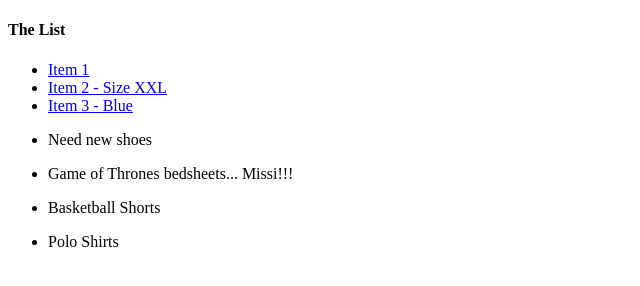
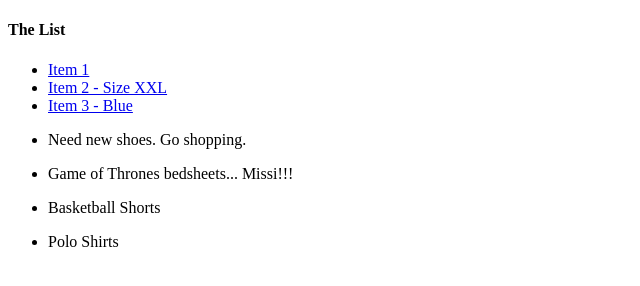
Before and after one commit to TheunderKevin/TheunderKevin.github.io, a plain HTML site: page index.html in a window 1280 px wide. Shown: the full height of the page, 0-640 px from the left. Drawn offline with Linux system fonts and the light colour scheme.

Commit message:
Update index.html

```diff
--- a/index.html
+++ b/index.html
@@ -10,7 +10,7 @@
 			<li><a href="https://www.amazon.com/Philips-White-Color-Ambiance-Double/dp/B07GXB3S7Z/ref=sr_1_4?crid=28TN1KOR4GKQ5&keywords=hue%2Blights&qid=1643473948&refinements=p_89%3APhilips%2BHue&rnid=2528832011&s=hi&sprefix=hue%2Blihgts%2Ctools%2C72&sr=1-4&th=1">Item 1</a></li>
         		<li><a href="https://www.amazon.com/Hanes-Slippers-Moccasin-Comfort-9-5-10-5/dp/B07J5GLG41/ref=sr_1_2?_encoding=UTF8&isTryState=1&nodeID=14807110011&psd=1&qid=1643480349&refinements=p_89%3AHanes&rnid=2528832011&s=prime-wardrobe&sr=1-2&th=1">Item 2 - Size XXL</a></li>
         		<li><a href="https://www.amazon.com/Ridge-Minimalist-Blocking-Titanium-Wallets/dp/B07KNQW5V3/ref=pd_day0fbt_img_2/132-9923665-3216458?pd_rd_w=xj15k&pf_rd_p=bcb8482a-3db5-4b0b-9f15-b86e24acdb00&pf_rd_r=QRZ86A6ASW4NMMV2QNZK&pd_rd_r=4502c65e-d3ae-4b7c-9dc5-f30186317c87&pd_rd_wg=86Gra&pd_rd_i=B07KNQW5V3&psc=1">Item 3 - Blue</a></li>
-			<li><p>Need new shoes</p></li>
+			<li><p>Need new shoes.  Go shopping.</p></li>
 			<li><p>Game of Thrones bedsheets... Missi!!!</p></li>
 			<li><p>Basketball Shorts</p></li>
 			<li><p>Polo Shirts</p></li>
```
